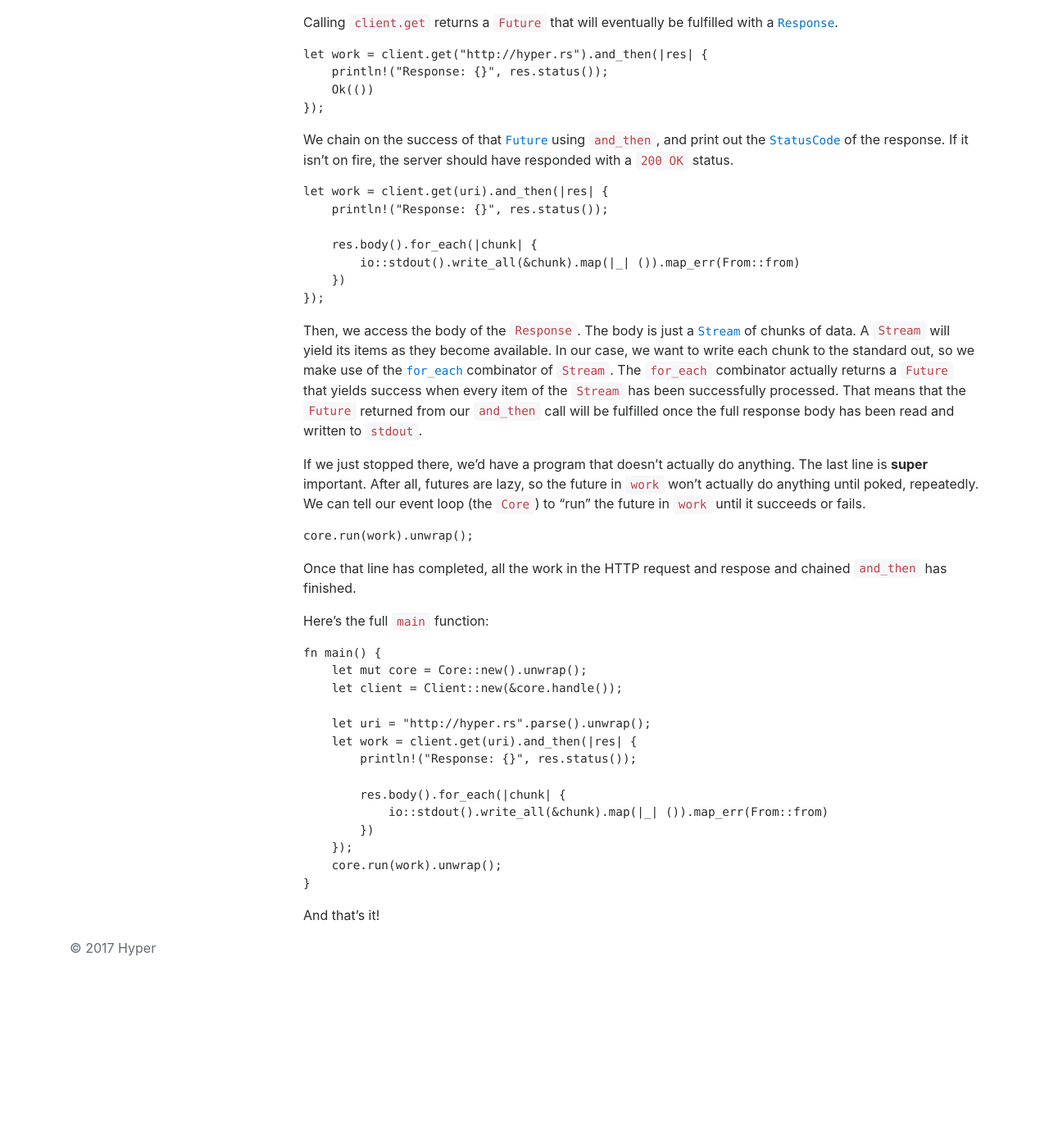
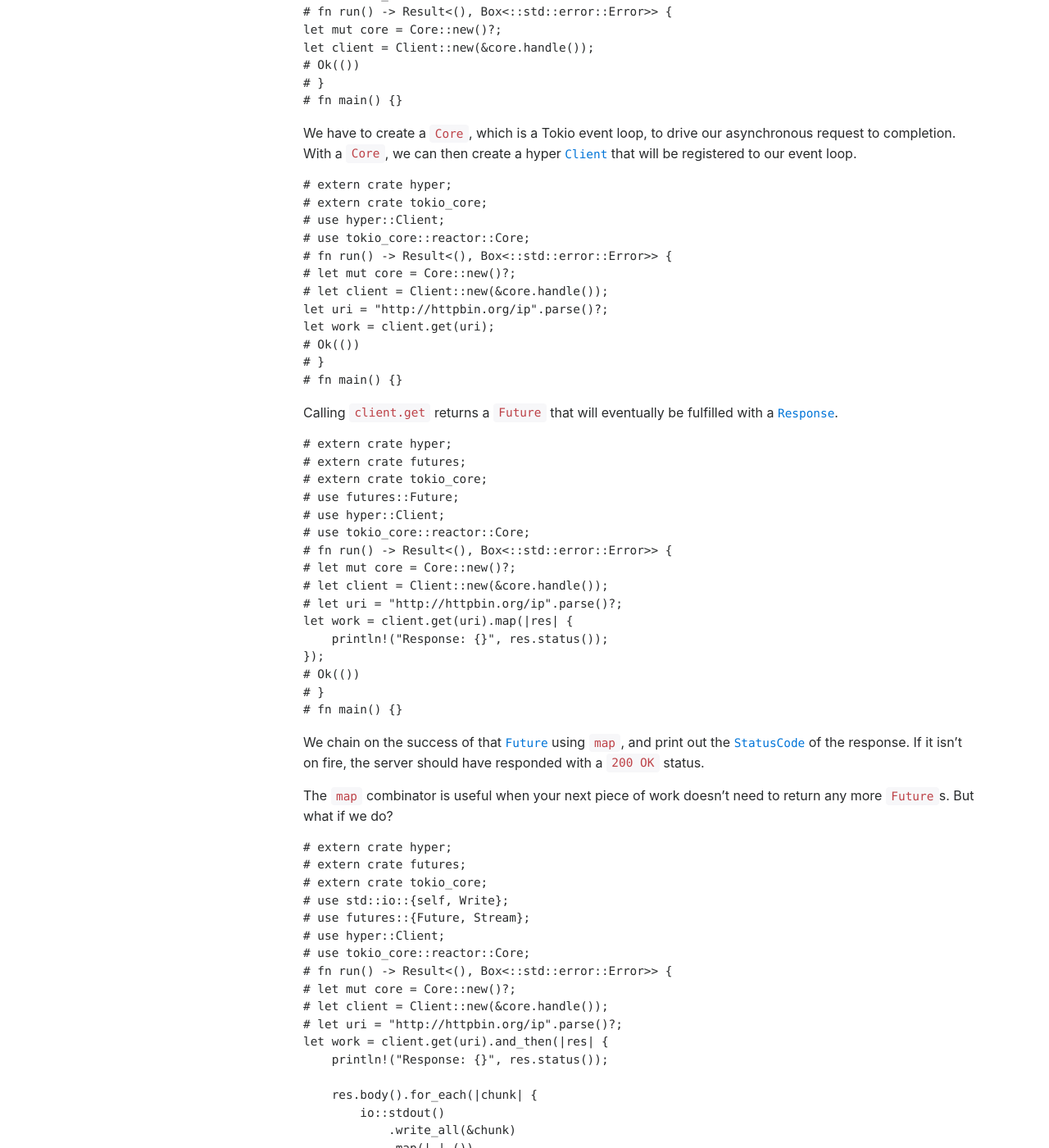
Before and after one commit to hyperium/hyperium.github.io, a Jekyll site: the page built from _guides/client/basic.md, in a window 1280 px wide and 1400 px high, scrolled down 653 px. Shown: the whole window at 82% size. Built offline with Jekyll 4.4.1, drawn with Linux system fonts in a browser that asks for light colours; before the commit the page ends 1821 px from its top, so only the background shows below that; some of the changed text lies outside the part shown.

````diff
--- a/_guides/client/basic.md
+++ b/_guides/client/basic.md
@@ -14,10 +14,14 @@ extern crate tokio_core;
 We need to import pieces to use from our dependencies:
 
 ```rust
+# extern crate futures;
+# extern crate hyper;
+# extern crate tokio_core;
 use std::io::{self, Write};
 use futures::{Future, Stream};
 use hyper::Client;
 use tokio_core::reactor::Core;
+# fn main() {}
 ```
 
 Now, we'll make a request in the `main` of our program. This may seem
@@ -26,8 +30,16 @@ but the point here is just to show all the setup required. Once you have this,
 you are set to make thousands of client requests efficiently.
 
 ```rust
-let mut core = Core::new().unwrap();
+# extern crate hyper;
+# extern crate tokio_core;
+# use hyper::Client;
+# use tokio_core::reactor::Core;
+# fn run() -> Result<(), Box<::std::error::Error>> {
+let mut core = Core::new()?;
 let client = Client::new(&core.handle());
+# Ok(())
+# }
+# fn main() {}
 ```
 
 We have to create a `Core`, which is a Tokio event loop,
@@ -35,33 +47,79 @@ to drive our asynchronous request to completion. With a `Core`, we can then crea
 a hyper [`Client`][Client] that will be registered to our event loop.
 
 ```rust
-let uri = "http://hyper.rs".parse().unwrap();
+# extern crate hyper;
+# extern crate tokio_core;
+# use hyper::Client;
+# use tokio_core::reactor::Core;
+# fn run() -> Result<(), Box<::std::error::Error>> {
+# let mut core = Core::new()?;
+# let client = Client::new(&core.handle());
+let uri = "http://httpbin.org/ip".parse()?;
 let work = client.get(uri);
+# Ok(())
+# }
+# fn main() {}
 ```
 
 Calling `client.get` returns a `Future` that will eventually be fulfilled with a
 [`Response`][Response].
 
 ```rust
-let work = client.get("http://hyper.rs").and_then(|res| {
+# extern crate hyper;
+# extern crate futures;
+# extern crate tokio_core;
+# use futures::Future;
+# use hyper::Client;
+# use tokio_core::reactor::Core;
+# fn run() -> Result<(), Box<::std::error::Error>> {
+# let mut core = Core::new()?;
+# let client = Client::new(&core.handle());
+# let uri = "http://httpbin.org/ip".parse()?;
+let work = client.get(uri).map(|res| {
     println!("Response: {}", res.status());
-    Ok(())
 });
+# Ok(())
+# }
+# fn main() {}
 ```
 
-We chain on the success of that [`Future`][Future] using `and_then`,
+We chain on the success of that [`Future`][Future] using `map`,
 and print out the [`StatusCode`][StatusCode] of the response. If it isn't on fire,
 the server should have responded with a `200 OK` status.
 
+The `map` combinator is useful when your next piece of work doesn't need to
+return any more `Future`s. But what if we do?
+
 ```rust
+# extern crate hyper;
+# extern crate futures;
+# extern crate tokio_core;
+# use std::io::{self, Write};
+# use futures::{Future, Stream};
+# use hyper::Client;
+# use tokio_core::reactor::Core;
+# fn run() -> Result<(), Box<::std::error::Error>> {
+# let mut core = Core::new()?;
+# let client = Client::new(&core.handle());
+# let uri = "http://httpbin.org/ip".parse()?;
 let work = client.get(uri).and_then(|res| {
     println!("Response: {}", res.status());
 
     res.body().for_each(|chunk| {
-        io::stdout().write_all(&chunk).map(|_| ()).map_err(From::from)
+        io::stdout()
+            .write_all(&chunk)
+            .map(|_| ())
+            .map_err(From::from)
     })
 });
+# Ok(())
+# }
+# fn main() {}
+
 ```
+
+We can use the `and_then` combinator instead, saying that after that `Future`
+is ready, we plan to return a new `Future`.
 
 Then, we access the body of the `Response`. The body is just a [`Stream`][Stream] of
 chunks of data. A `Stream` will yield its items as they become available. In our case,
@@ -77,29 +135,57 @@ actually do anything until poked, repeatedly. We can tell our event loop (the `C
 "run" the future in `work` until it succeeds or fails.
 
 ```rust
-core.run(work).unwrap();
+# extern crate hyper;
+# extern crate tokio_core;
+# use hyper::Client;
+# use tokio_core::reactor::Core;
+# fn run() -> Result<(), Box<::std::error::Error>> {
+# let mut core = Core::new()?;
+# let client = Client::new(&core.handle());
+# let uri = "http://httpbin.org/ip".parse()?;
+# let work = client.get(uri);
+core.run(work)?;
+# Ok(())
+# }
+# fn main() {}
 ```
 
 Once that line has completed, all the work in the HTTP request and respose and chained
 `and_then` has finished.
 
-Here's the full `main` function:
+Here's the full example:
 
 ```rust
-fn main() {
-    let mut core = Core::new().unwrap();
-    let client = Client::new(&core.handle());
+extern crate futures;
+extern crate hyper;
+extern crate tokio_core;
+use std::io::{self, Write};
+use futures::{Future, Stream};
+use hyper::Client;
+use tokio_core::reactor::Core;
+# fn run() -> Result<(), Box<::std::error::Error>> {
+# let mut core = Core::new()?;
+# let client = Client::new(&core.handle());
+# let uri = "http://httpbin.org/ip".parse()?;
+# let work = client.get(uri);
+let mut core = Core::new()?;
+let client = Client::new(&core.handle());
 
-    let uri = "http://hyper.rs".parse().unwrap();
-    let work = client.get(uri).and_then(|res| {
-        println!("Response: {}", res.status());
+let uri = "http://httpbin.org/ip".parse()?;
+let work = client.get(uri).and_then(|res| {
+    println!("Response: {}", res.status());
 
-        res.body().for_each(|chunk| {
-            io::stdout().write_all(&chunk).map(|_| ()).map_err(From::from)
-        })
-    });
-    core.run(work).unwrap();
-}
+    res.body().for_each(|chunk| {
+        io::stdout()
+            .write_all(&chunk)
+            .map(|_| ())
+            .map_err(From::from)
+    })
+});
+core.run(work)?;
+# Ok(())
+# }
+# fn main() {}
 ```
 
 And that's it!
````
Also changed, not shown: _guides/client/advanced.md (+87 -8 lines), _guides/client/configuration.md (+5 -1 lines), index.md (+5 -8 lines), 1 other file.
